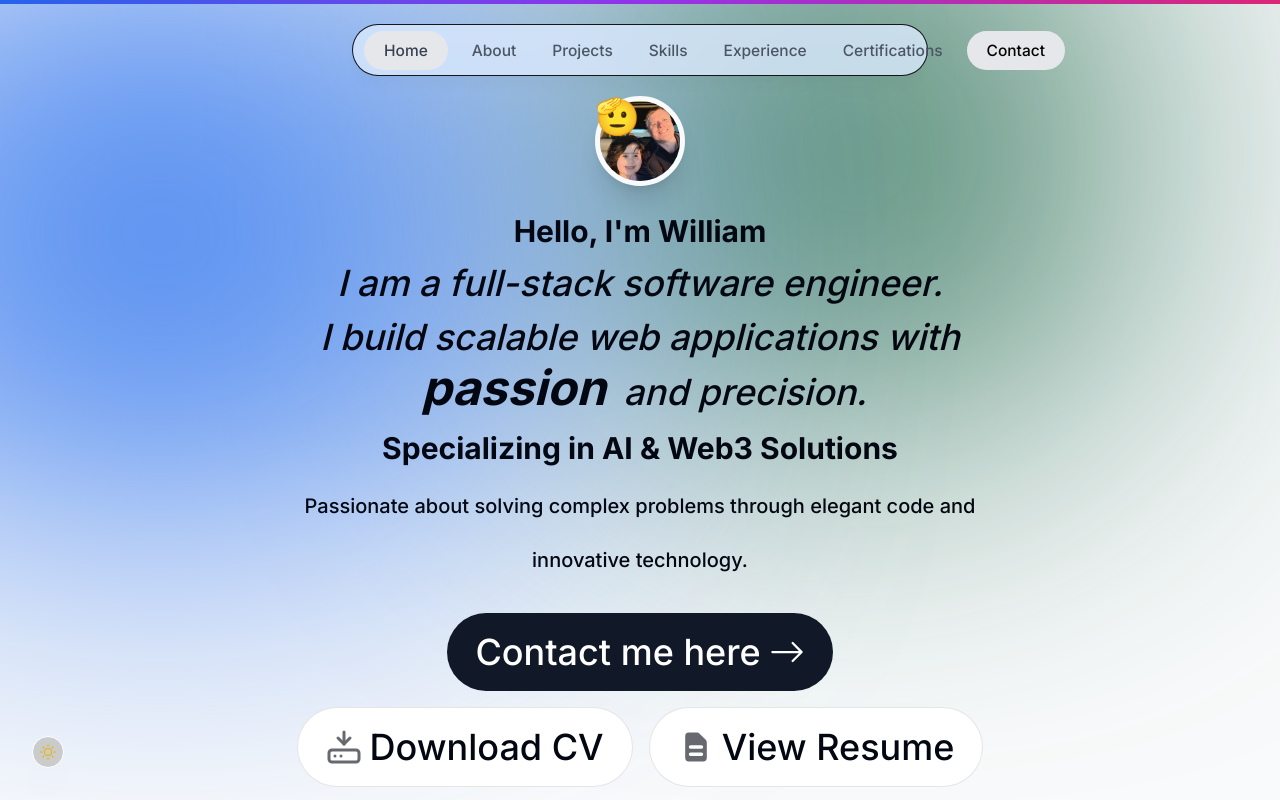
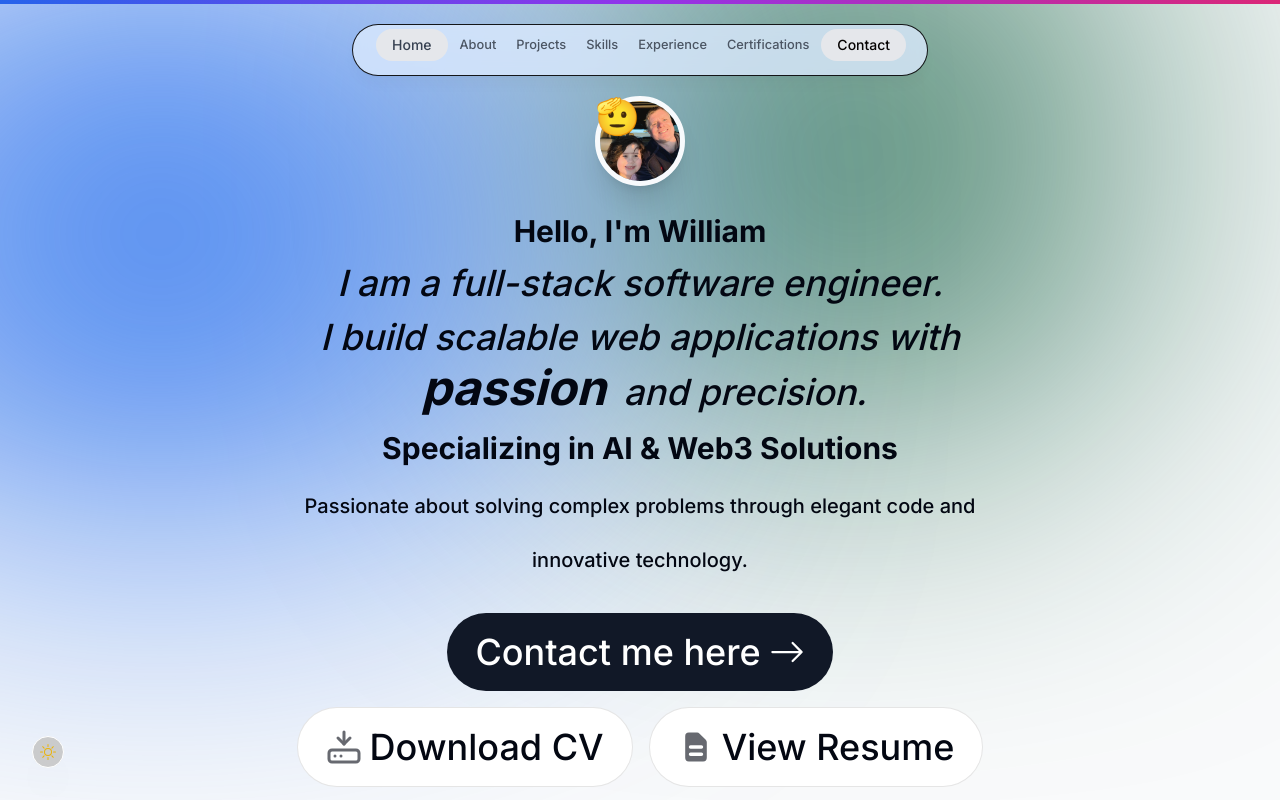
Before and after one commit to addicted2crypto/new_portfolio, a Next.js app: page / in a window 1280 px wide. Shown: the top 800 px of the page. Built offline with nearby package versions, Linux system fonts and the light colour scheme; no server answers.

Commit message:
smaller txt for header

```diff
--- a/src/app/components/header.tsx
+++ b/src/app/components/header.tsx
@@ -25,7 +25,7 @@ export default function Header() {
     </motion.div>
 
     <nav className='flex fixed top-[0.15rem] left-1/2 h-12 -translate-x-1/2 py-2 sm:top-[1.7rem] sm:h-[initial] sm:py-0'>
-      <ul className='flex w-[22rem] flex-wrap items-center justify-between gap-y-1 text-[.969rem] font-medium text-gray-600 sm:w-[36rem] sm:flex-nowrap sm:gap-3 sm:px-3'>
+      <ul className='flex w-[22rem] flex-wrap items-center justify-between gap-y-1 text-[0.8rem] font-medium text-gray-600 sm:w-[34rem] sm:flex-nowrap sm:gap-1 sm:px-2'>
         {links.map(link => {
           // Special styling for Home and Contact
           const isHome = link.name === 'Home';
@@ -34,7 +34,7 @@ export default function Header() {
 
           return (
             <motion.li
-              className={clsx('h-3/4 flex items-center justify-center relative', {
+              className={clsx('flex items-center justify-center relative', {
                 'order-first': isHome,
                 'order-last': isContact,
               })}
@@ -47,8 +47,8 @@ export default function Header() {
                   'flex items-center justify-center transition',
                   {
                     // Special styling for Home and Contact
-                    'px-5 py-2 rounded-full bg-gray-200 dark:bg-gray-800 hover:bg-gray-300 dark:hover:bg-gray-700': isSpecial,
-                    'px-3 py-3 hover:text-gray-950 dark:hover:text-[#e8e6e6]': !isSpecial,
+                    'px-4 py-1.5 rounded-full bg-gray-200 dark:bg-gray-800 hover:bg-gray-300 dark:hover:bg-gray-700 text-sm': isSpecial,
+                    'px-2 py-2 hover:text-gray-950 dark:hover:text-[#e8e6e8]': !isSpecial,
                     'text-[#050202] dark:text-white': activeSection === link.name,
                     'dark:text-[#c1c1c1]': activeSection !== link.name && !isSpecial,
                     'text-gray-700 dark:text-gray-300': isSpecial && activeSection !== link.name,
```
